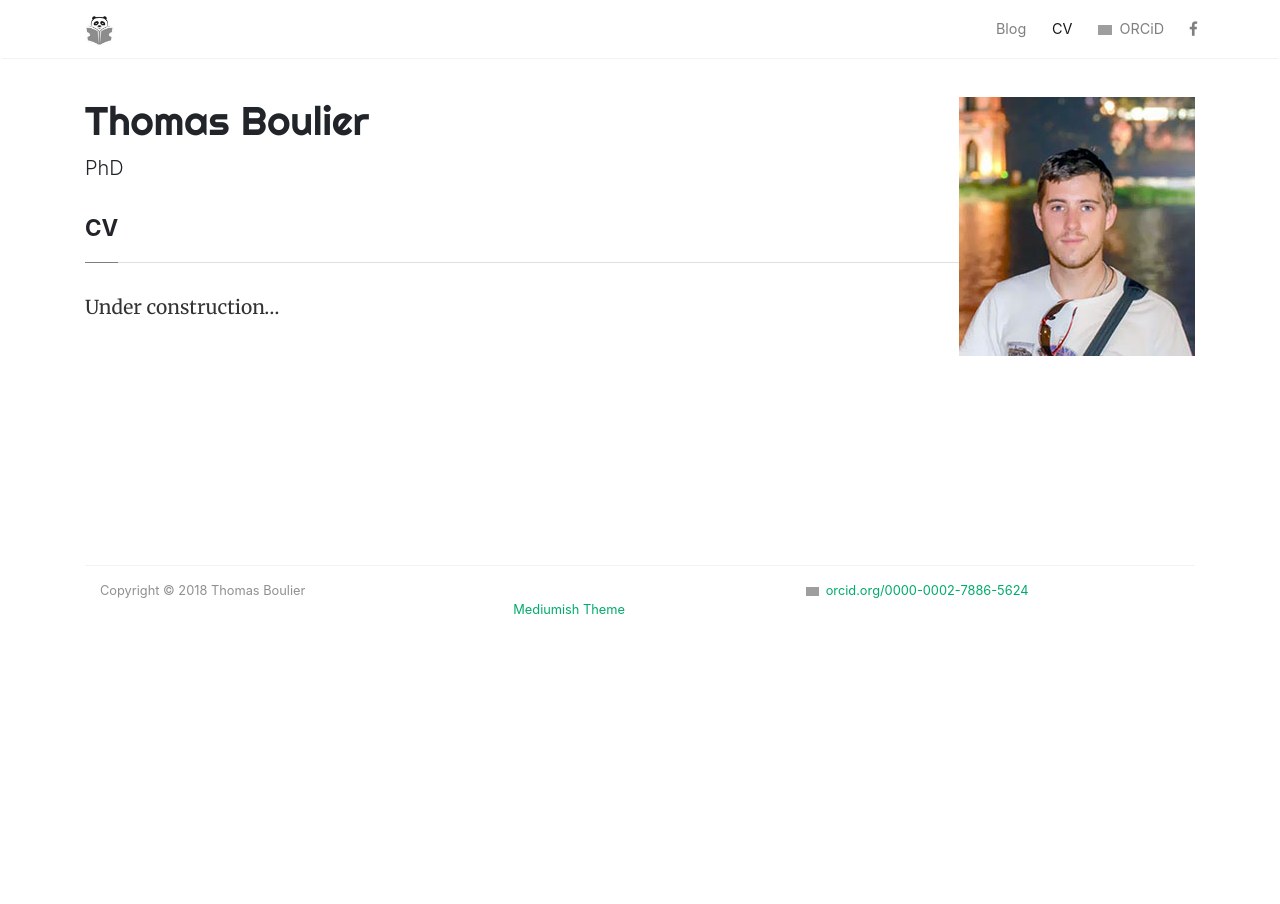
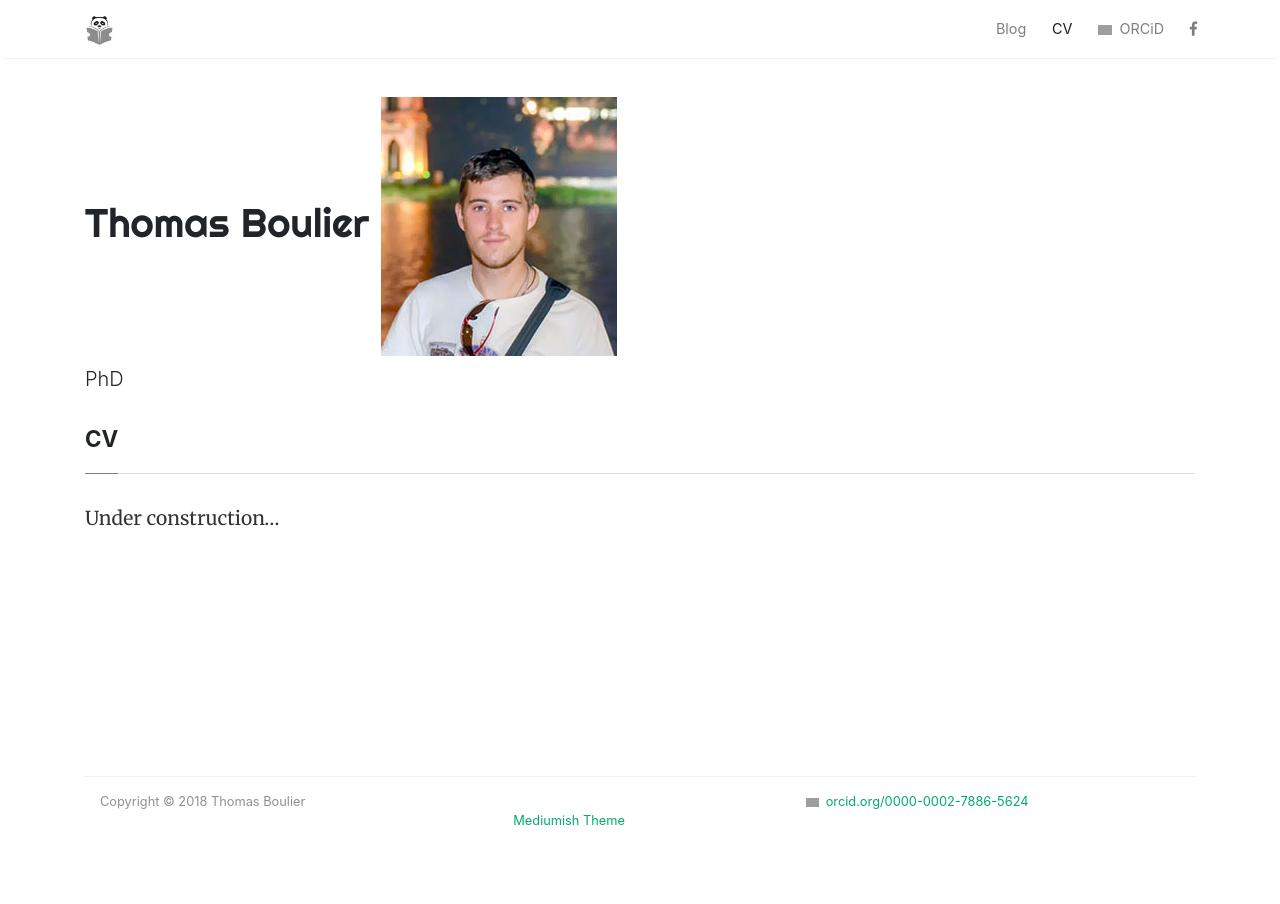
Before and after one commit to tboulier/tboulier.github.io, a Jekyll site: the page built from about.md, in a window 1280 px wide. Built offline with Jekyll 4.4.1, drawn with Linux system fonts in a browser that asks for light colours; nearby versions of some CDN libraries; comment, search, counter and statistics services are not loaded; grey boxes are pictures that could not be loaded.

Commit message:
align.me.3

```diff
--- a/_layouts/default.html
+++ b/_layouts/default.html
@@ -4,7 +4,7 @@
 <meta charset="utf-8">
 <meta name="viewport" content="width=device-width, initial-scale=1, shrink-to-fit=no">
 
-<link rel="icon" href="{{ site.baseurl }}/assets/images/logo2.jpeg">
+<link rel="icon" href="{{ site.baseurl }}/assets/images/panda.jpg">
 
 <title>{{ page.title }} | {{site.name}}</title>
 
@@ -118,7 +118,7 @@
 <!-- Site Title
 ================================================== -->
 <div class="mainheading">
-    <h1 class="sitetitle">{{ site.name }} <img src="{{ site.baseurl }}/{{ site.me }}" align="right"> </h1>
+    <h1 class="sitetitle">{{ site.name }} <img src="{{ site.baseurl }}/{{ site.me }}" align="middle"> </h1>
     <p class="lead">
          {{ site.description }}
     </p>
```
